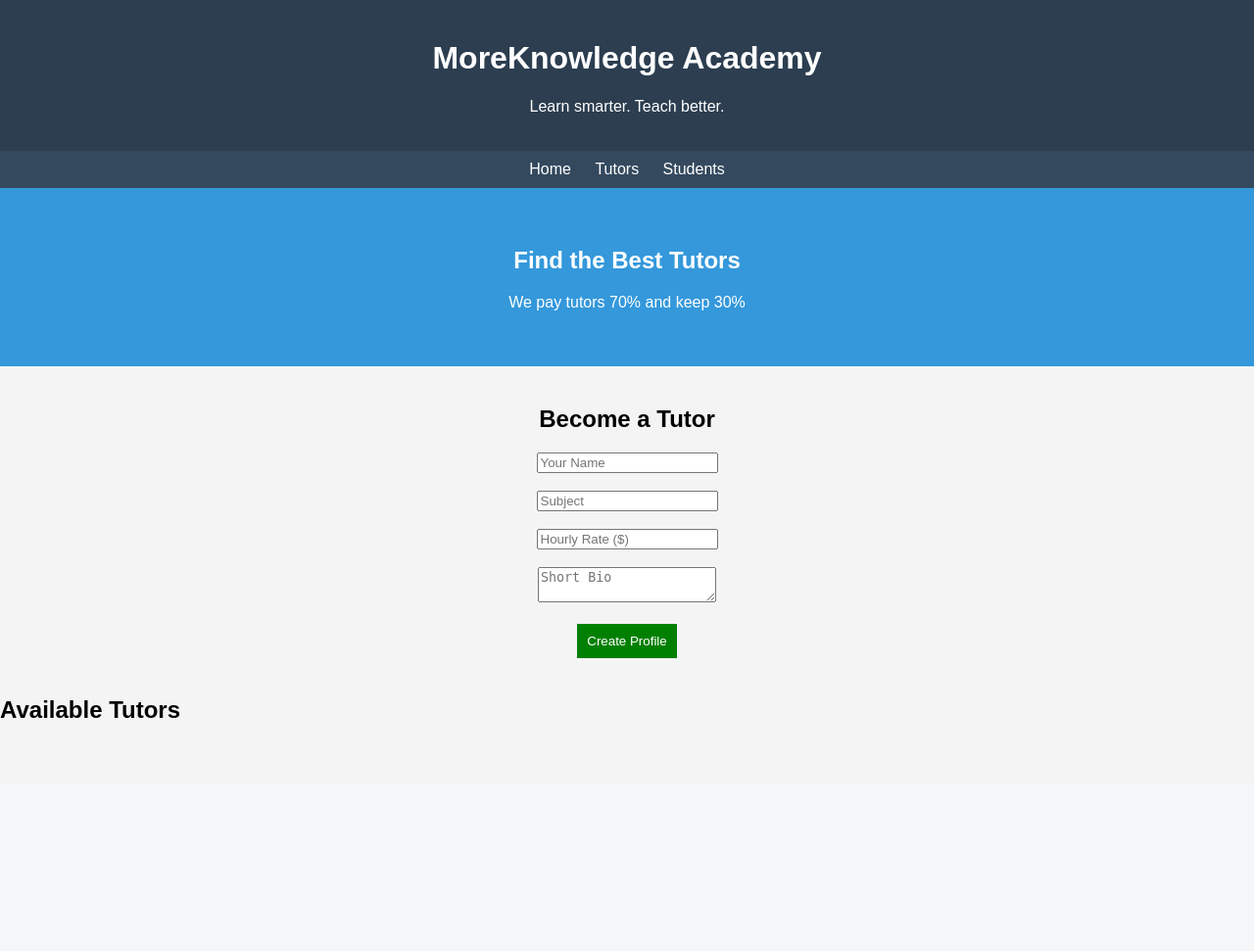
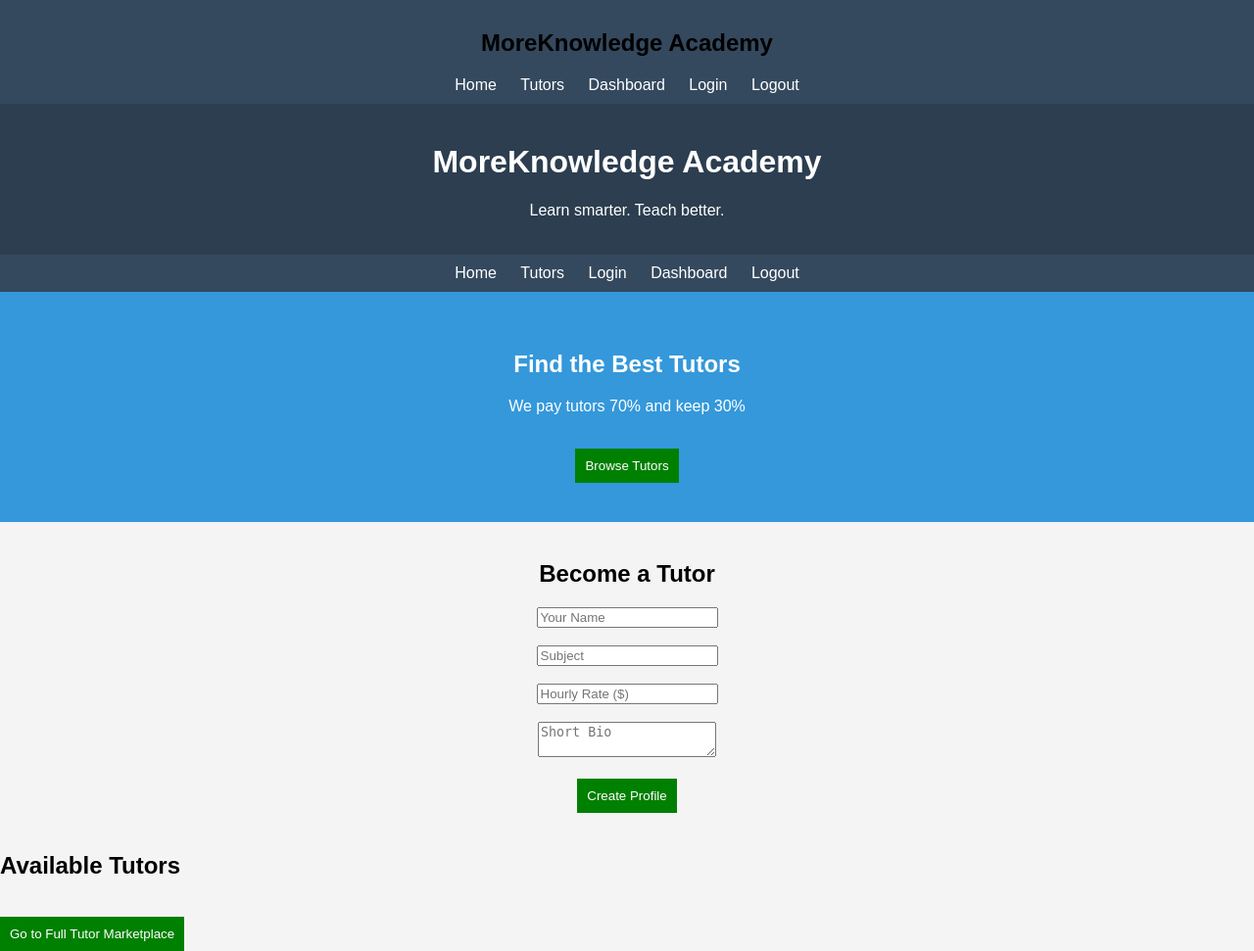
Before and after one commit to sechabaseoke970403-cell/more-knowledge-academy, a Flask app: page / in a window 1280 px wide. Shown: the whole page at 98% size. Before the commit the page ends 733 px from the top, so only its background shows below. Run offline with Flask 3, Linux system fonts and the light colour scheme; data that the repository does not hold is empty.

Commit message:
Update index.html

```diff
--- a/templates/index.html
+++ b/templates/index.html
@@ -7,20 +7,40 @@
 
 <body>
 
+<nav class="navbar">
+    <h2>MoreKnowledge Academy</h2>
+
+    <div>
+        <a href="/">Home</a>
+        <a href="/tutors">Tutors</a>
+        <a href="/dashboard">Dashboard</a>
+        <a href="/login">Login</a>
+        <a href="/logout">Logout</a>
+    </div>
+</nav>
+
 <header>
     <h1>MoreKnowledge Academy</h1>
     <p>Learn smarter. Teach better.</p>
 </header>
 
 <nav>
-    <a href="#">Home</a>
-    <a href="#">Tutors</a>
-    <a href="#">Students</a>
+    <a href="/">Home</a>
+    <a href="/tutors">Tutors</a>
+    <a href="/login">Login</a>
+    <a href="/dashboard">Dashboard</a>
+    <a href="/logout">Logout</a>
 </nav>
 
 <section class="hero">
     <h2>Find the Best Tutors</h2>
     <p>We pay tutors 70% and keep 30%</p>
+
+    <!-- 🔥 ADD THIS BUTTON -->
+    <br>
+    <a href="/tutors">
+        <button>Browse Tutors</button>
+    </a>
 </section>
 
 <section class="tutor-form">
@@ -28,19 +48,15 @@
 <h2>Become a Tutor</h2>
 
 <input id="name" placeholder="Your Name">
-
 <br><br>
 
 <input id="subject" placeholder="Subject">
-
 <br><br>
 
 <input id="price" placeholder="Hourly Rate ($)">
-
 <br><br>
 
 <textarea id="bio" placeholder="Short Bio"></textarea>
-
 <br><br>
 
 <button onclick="addTutor()">Create Profile</button>
@@ -50,6 +66,12 @@
 <section>
     <h2>Available Tutors</h2>
     <ul id="tutorList"></ul>
+
+    <!-- 🔥 ADD THIS -->
+    <br>
+    <a href="/tutors">
+        <button>Go to Full Tutor Marketplace</button>
+    </a>
 </section>
 
 <script src="{{ url_for('static', filename='script.js') }}"></script>
```
